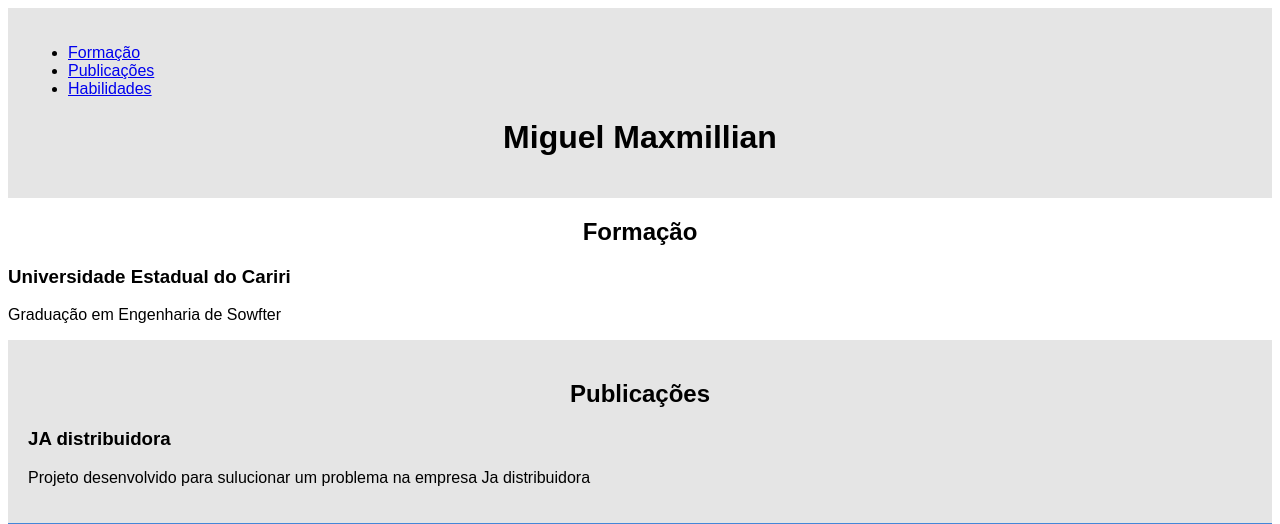
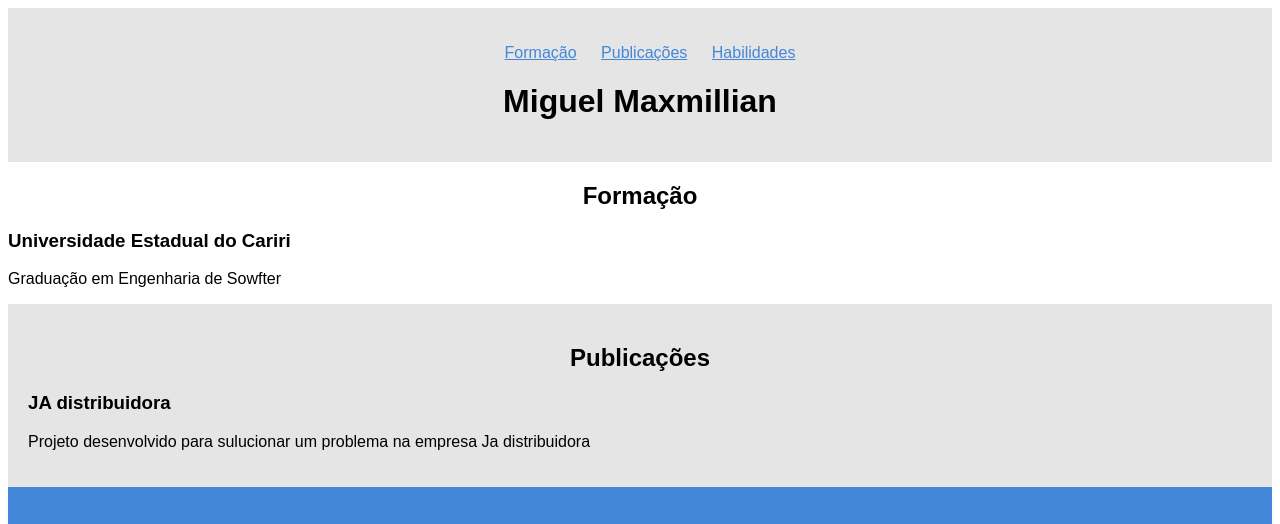
Before and after one commit to miguelitoz7/Staart, a plain HTML site: page Aulas/index.html in a window 1280 px wide. Shown: the top 524 px of the page. Drawn offline with Linux system fonts and the light colour scheme.

Commit message:
Update stilo.css

```diff
--- a/Aulas/stilo.css
+++ b/Aulas/stilo.css
@@ -5,6 +5,7 @@ body {
 header {
     background-color: #E5E5E5;
     padding: 20px;
+    text-align: center;
 }
 
 h1, h2 {
@@ -25,3 +26,20 @@ footer {
     background-color: #4387D8;
     padding: 20px;
 }
+
+a {
+    background-color: #E5E5E5;
+    margin-left: 0px;
+    transition-property: background-color;
+    transition-duration: 0.5s;
+    color: #4387D8;
+}
+
+a:hover {
+    color: black;
+}
+
+li {
+    display: inline;
+    margin-right: 20px;
+}
```
